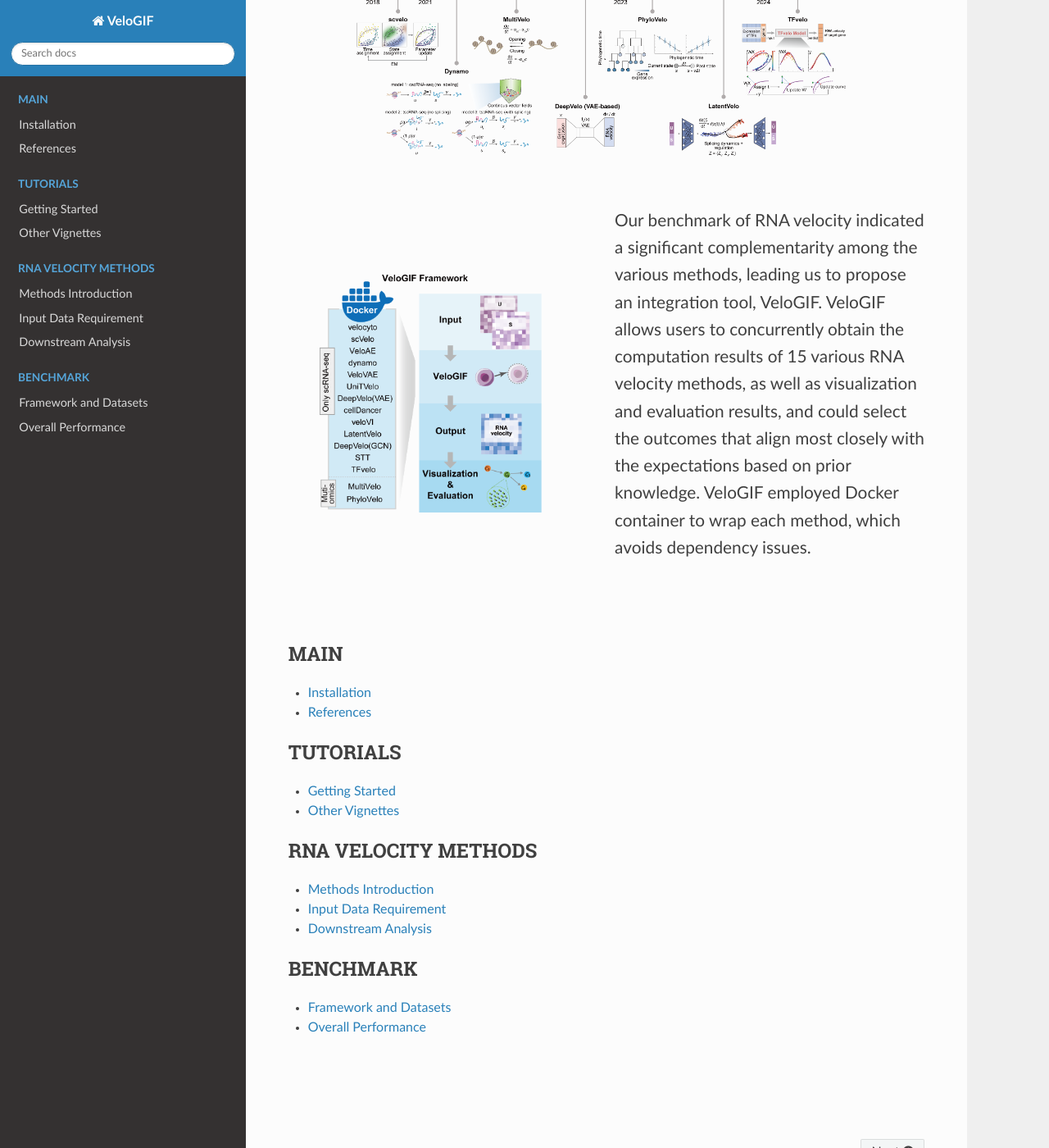
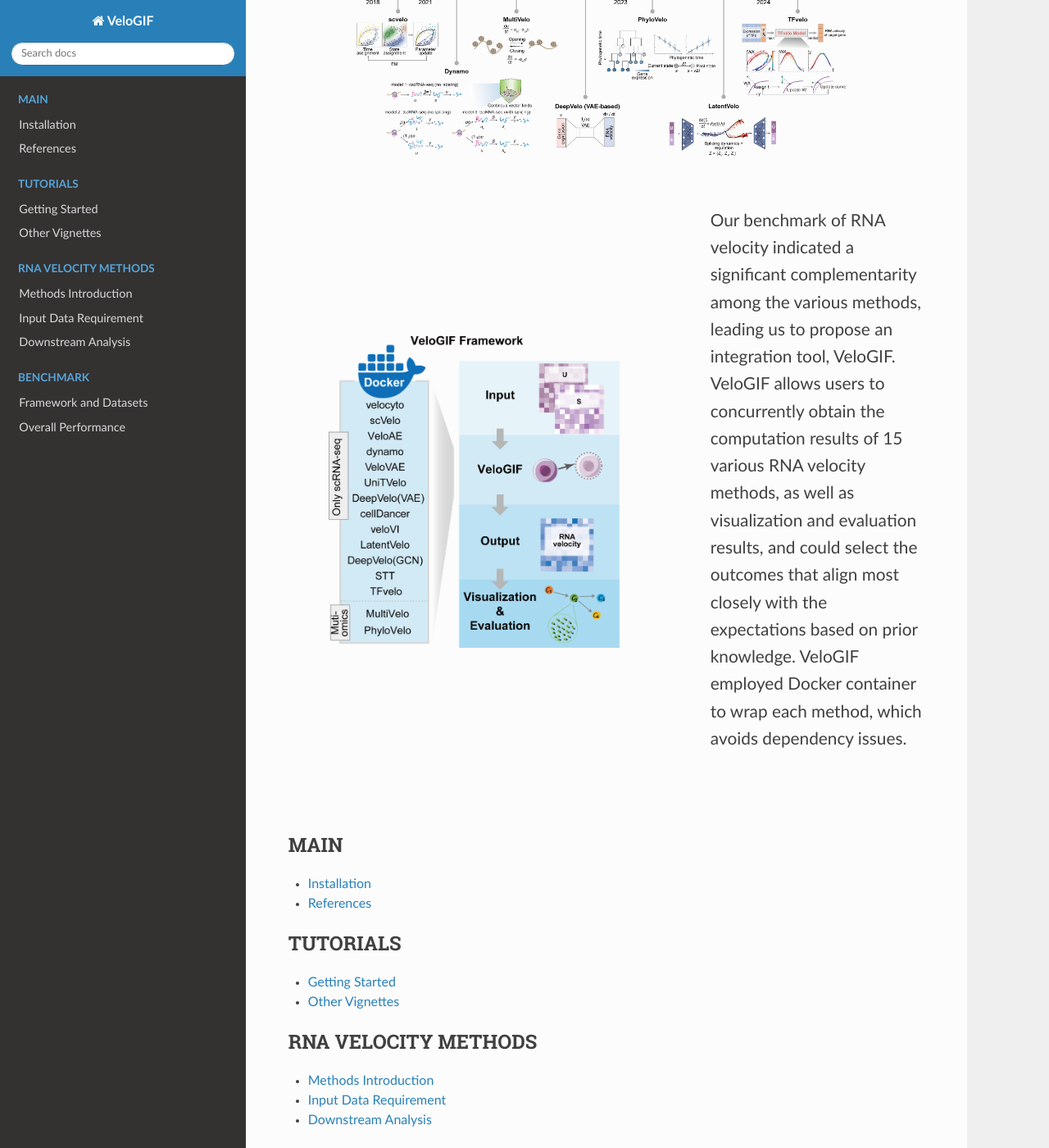
Before and after one commit to v-49/sphinx, a Sphinx documentation site: the page built from source/index.rst, in a window 1280 px wide and 1400 px high, scrolled down 352 px. Shown: the whole window at 82% size. Built offline with Sphinx 7.4.7 and the Read the Docs theme 3.1.0, drawn with Linux system fonts in a browser that asks for light colours.

Commit message:
Update custom.css

```diff
--- a/source/_static/css/custom.css
+++ b/source/_static/css/custom.css
@@ -4,8 +4,8 @@
     gap: 20px;
 }
 
-.image-container, .text-container {
-    flex: 1;
+.image-container {
+    width:495px;
 }
 
 .image-container img {
@@ -16,6 +16,7 @@
 }
 
 .text-container {
+    flex: 1;
     font-size: 1em;
     line-height: 1.6;
 }
```
